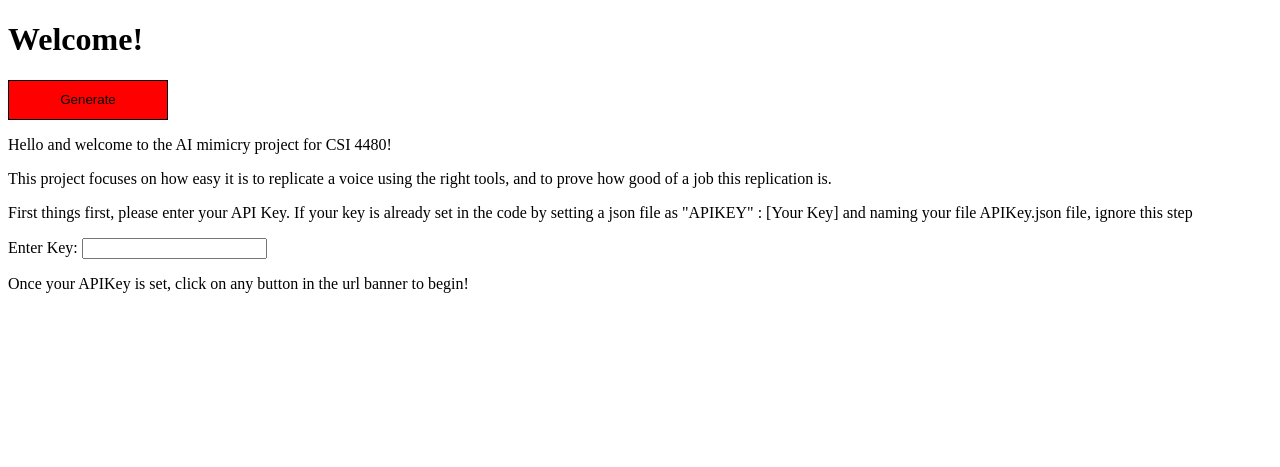
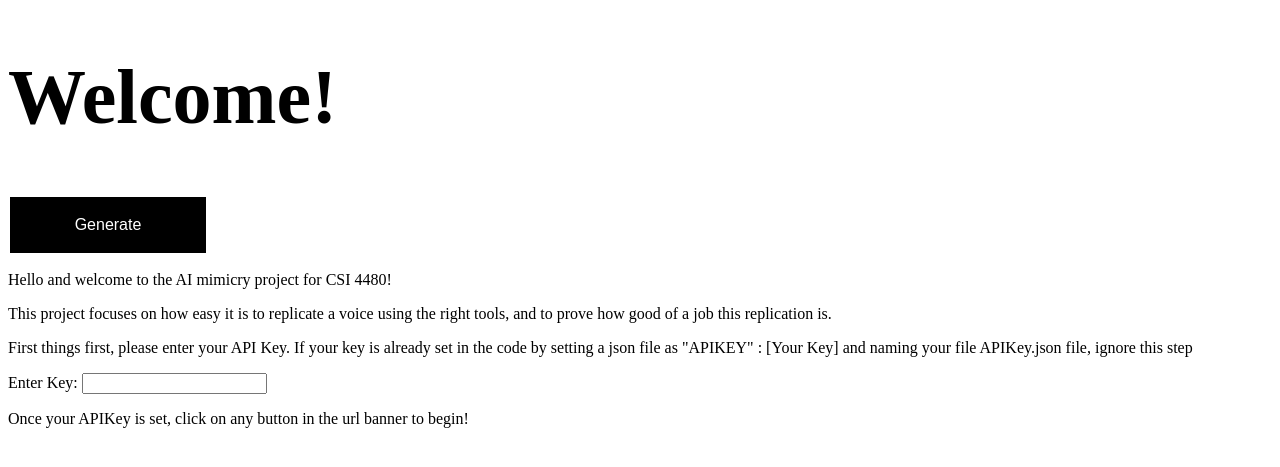
Before and after one commit to GrantGrinols/CSI4480GroupProject, a Flask app: page / in a window 1280 px wide. Shown: the top 467 px of the page. Run offline with Flask 3, Linux system fonts and the light colour scheme.

Commit message:
Update global.css

```diff
--- a/static/CSS/global.css
+++ b/static/CSS/global.css
@@ -1,14 +1,50 @@
-.url-button{
-    width: 160px;
-    height: 40px;
-    font: 16px;
+<!DOCTYPE html>
+<html lang="en">
+<head>
+    <meta charset="UTF-8">
+    <meta name="viewport" content="width=device-width, initial-scale=1.0">
+    <title>AI Mimicry</title>
+    <style>
+        body {
+            margin: 0;
+            padding: 0;
+            background: url("ai-with-voice-new.png") center/cover no-repeat; /* Replace 'your-background-image.jpg' with your actual image file */
+            font-family: 'Times New Roman', Times, serif;
+            color: white;
+        }
 
-    color: black;
-    background-color: red;
-    border: 1px solid black;
-    transition: background-color 0.3s ease;
-}
+        .container {
+            display: flex;
+            flex-direction: column;
+            align-items: center;
+            justify-content: center;
+            height: 100vh;
+        }
 
-.url-button:hover{
-    background-color: #ff6666;
-}
+        h1 {
+            font-size: 78px;
+        }
+
+        .url-button {
+            width: 200px;
+            height: 60px;
+            font-size: 16px;
+            color: white;
+            background-color: black;
+            border: 2px solid white;
+            transition: background-color 0.3s ease;
+            cursor: pointer;
+        }
+
+        .url-button:hover {
+            background-color: red;
+        }
+    </style>
+</head>
+<body>
+    <div class="container">
+        <h1>AI Mimicry</h1>
+
+    </div>
+</body>
+</html>
```
